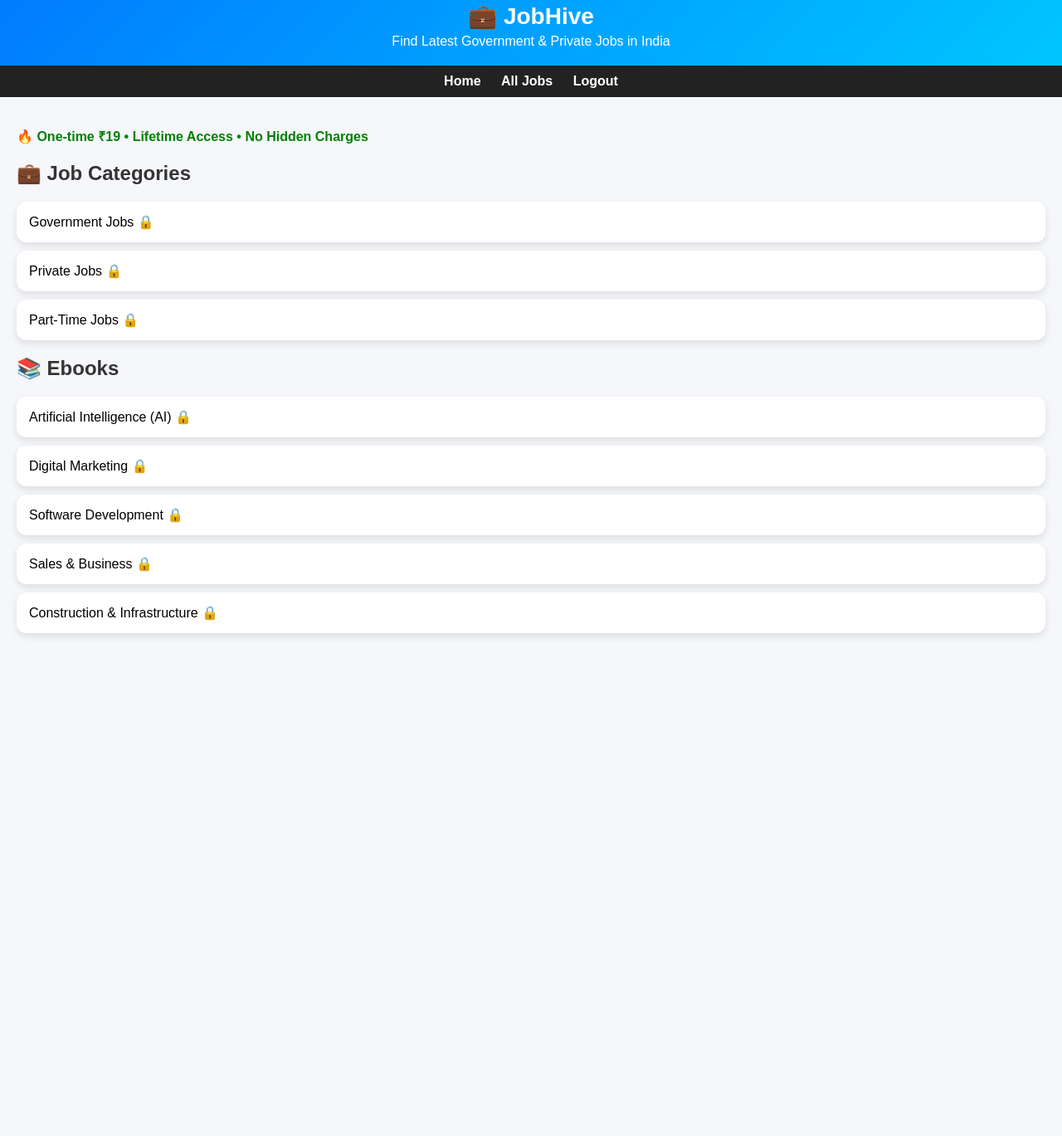
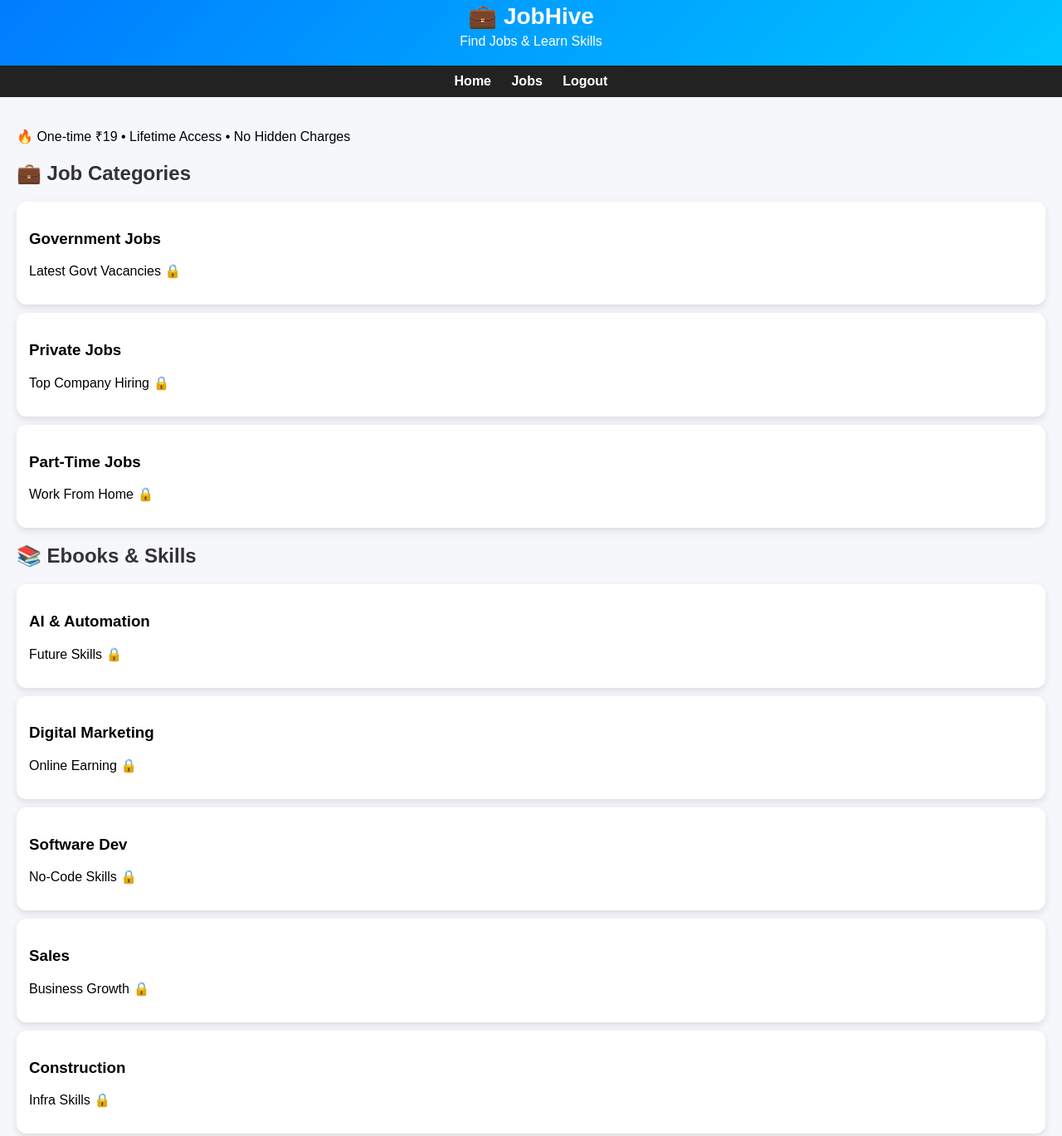
Before and after one commit to large0064-dev/jobhive, a plain HTML site: page index.html in a window 1280 px wide. Shown: the part 17-1386 px from the top of the page at 83% size. Before the commit the page ends 810 px from the top, so only its background shows below. Drawn offline with Linux system fonts and the light colour scheme.

Commit message:
Update index.html

```diff
--- a/index.html
+++ b/index.html
@@ -8,38 +8,72 @@
 
 <header>
   <h1>💼 JobHive</h1>
-  <p>Find Latest Government & Private Jobs in India</p>
+  <p>Find Jobs & Learn Skills</p>
 </header>
 
 <nav>
   <a href="index.html">Home</a>
-  <a href="jobs.html">All Jobs</a>
+  <a href="jobs.html">Jobs</a>
   <a href="admin.html" id="adminLink">Admin</a>
   <a href="#" onclick="logout()">Logout</a>
 </nav>
 
 <section>
 
-  <!-- TRUST LINE -->
-  <p style="color:green; font-weight:bold;">
+  <!-- TRUST -->
+  <p class="trust">
     🔥 One-time ₹19 • Lifetime Access • No Hidden Charges
   </p>
 
   <!-- JOB SECTION -->
   <h2>💼 Job Categories</h2>
 
-  <div class="card" onclick="goToJobs()">Government Jobs 🔒</div>
-  <div class="card" onclick="goToJobs()">Private Jobs 🔒</div>
-  <div class="card" onclick="goToJobs()">Part-Time Jobs 🔒</div>
+  <div class="grid">
+    <div class="card" onclick="goToJobs()">
+      <h3>Government Jobs</h3>
+      <p>Latest Govt Vacancies 🔒</p>
+    </div>
+
+    <div class="card" onclick="goToJobs()">
+      <h3>Private Jobs</h3>
+      <p>Top Company Hiring 🔒</p>
+    </div>
+
+    <div class="card" onclick="goToJobs()">
+      <h3>Part-Time Jobs</h3>
+      <p>Work From Home 🔒</p>
+    </div>
+  </div>
 
   <!-- EBOOK SECTION -->
-  <h2>📚 Ebooks</h2>
+  <h2>📚 Ebooks & Skills</h2>
 
-  <div class="card" onclick="goToPayment()">Artificial Intelligence (AI) 🔒</div>
-  <div class="card" onclick="goToPayment()">Digital Marketing 🔒</div>
-  <div class="card" onclick="goToPayment()">Software Development 🔒</div>
-  <div class="card" onclick="goToPayment()">Sales & Business 🔒</div>
-  <div class="card" onclick="goToPayment()">Construction & Infrastructure 🔒</div>
+  <div class="grid">
+    <div class="card" onclick="goToPayment()">
+      <h3>AI & Automation</h3>
+      <p>Future Skills 🔒</p>
+    </div>
+
+    <div class="card" onclick="goToPayment()">
+      <h3>Digital Marketing</h3>
+      <p>Online Earning 🔒</p>
+    </div>
+
+    <div class="card" onclick="goToPayment()">
+      <h3>Software Dev</h3>
+      <p>No-Code Skills 🔒</p>
+    </div>
+
+    <div class="card" onclick="goToPayment()">
+      <h3>Sales</h3>
+      <p>Business Growth 🔒</p>
+    </div>
+
+    <div class="card" onclick="goToPayment()">
+      <h3>Construction</h3>
+      <p>Infra Skills 🔒</p>
+    </div>
+  </div>
 
 </section>
 
```
